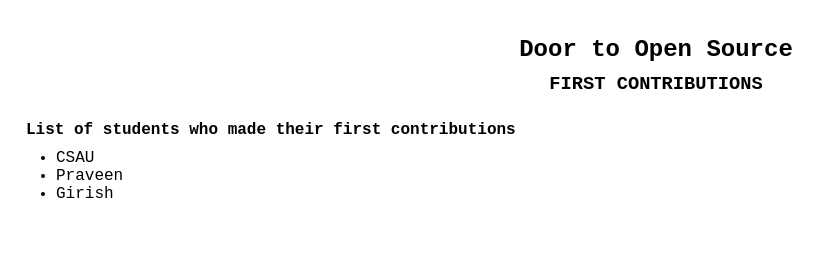
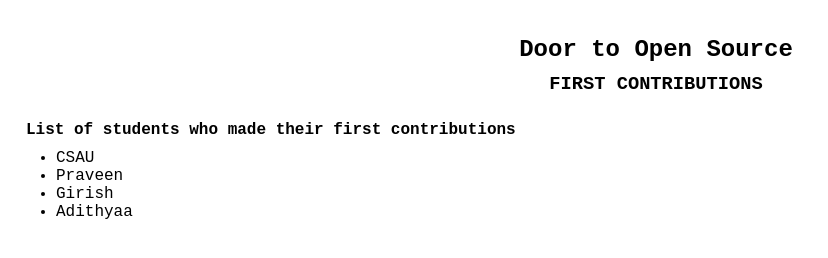
Before and after one commit to manobalaji518/CSAU-Door-To-Open-Source, a plain HTML site: page index.html in a window 1280 px wide. Shown: the whole page, without its empty margins (0-828 px from the left). Drawn offline with Linux system fonts and the light colour scheme.

Commit message:
Hi Praveen-Added my name

```diff
--- a/index.html
+++ b/index.html
@@ -18,6 +18,7 @@
             <li><a href="https://github.com/username">CSAU</a></li>
             <li><a href="https://github.com/username">Praveen</a></li>
             <li><a href="https://github.com/girish-07">Girish</a></li>
+            <li><a href="https://github.com/Adithyaa011">Adithyaa</a></li>
         </ul>
     </div>
 </body>
```
